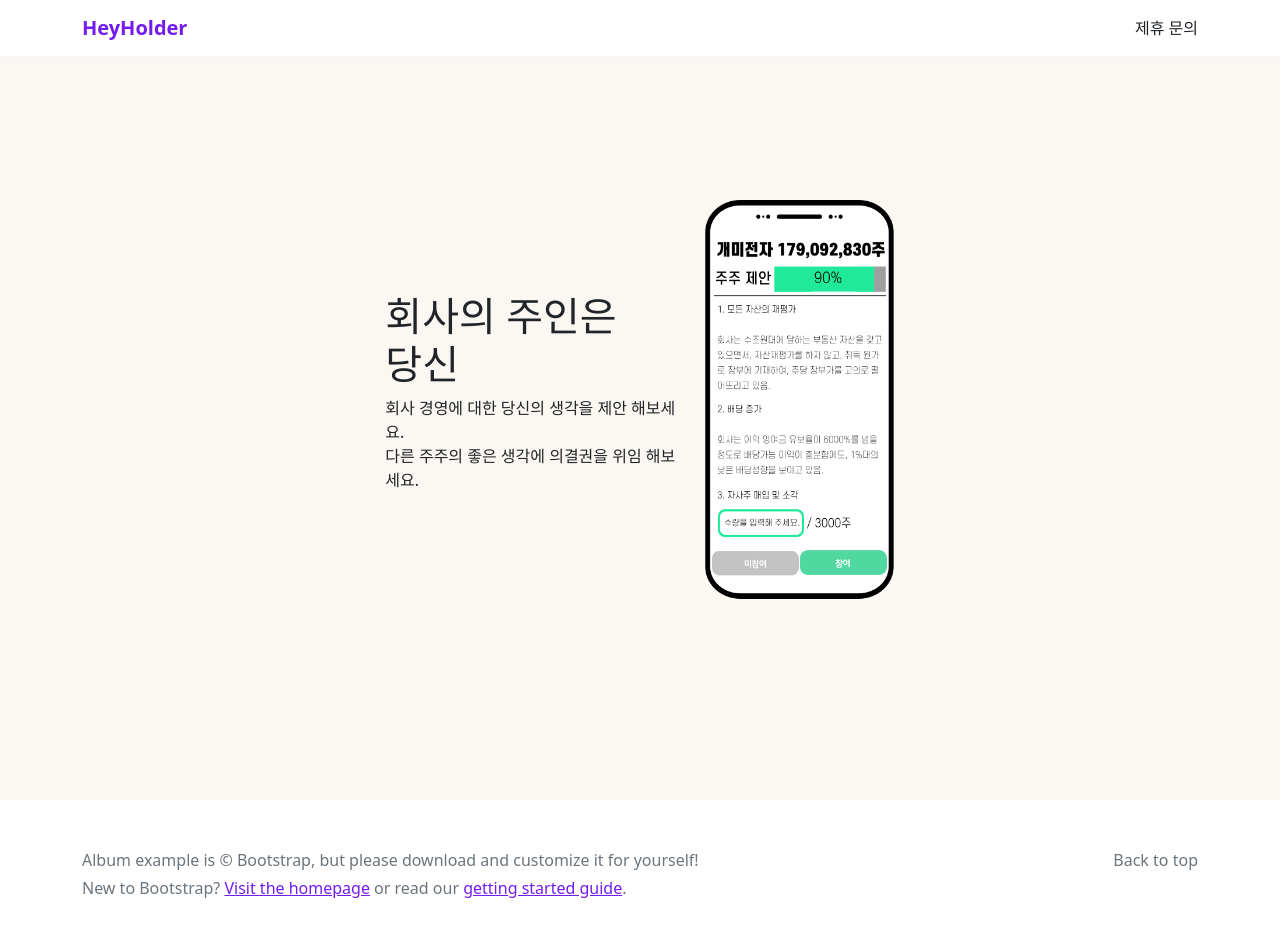
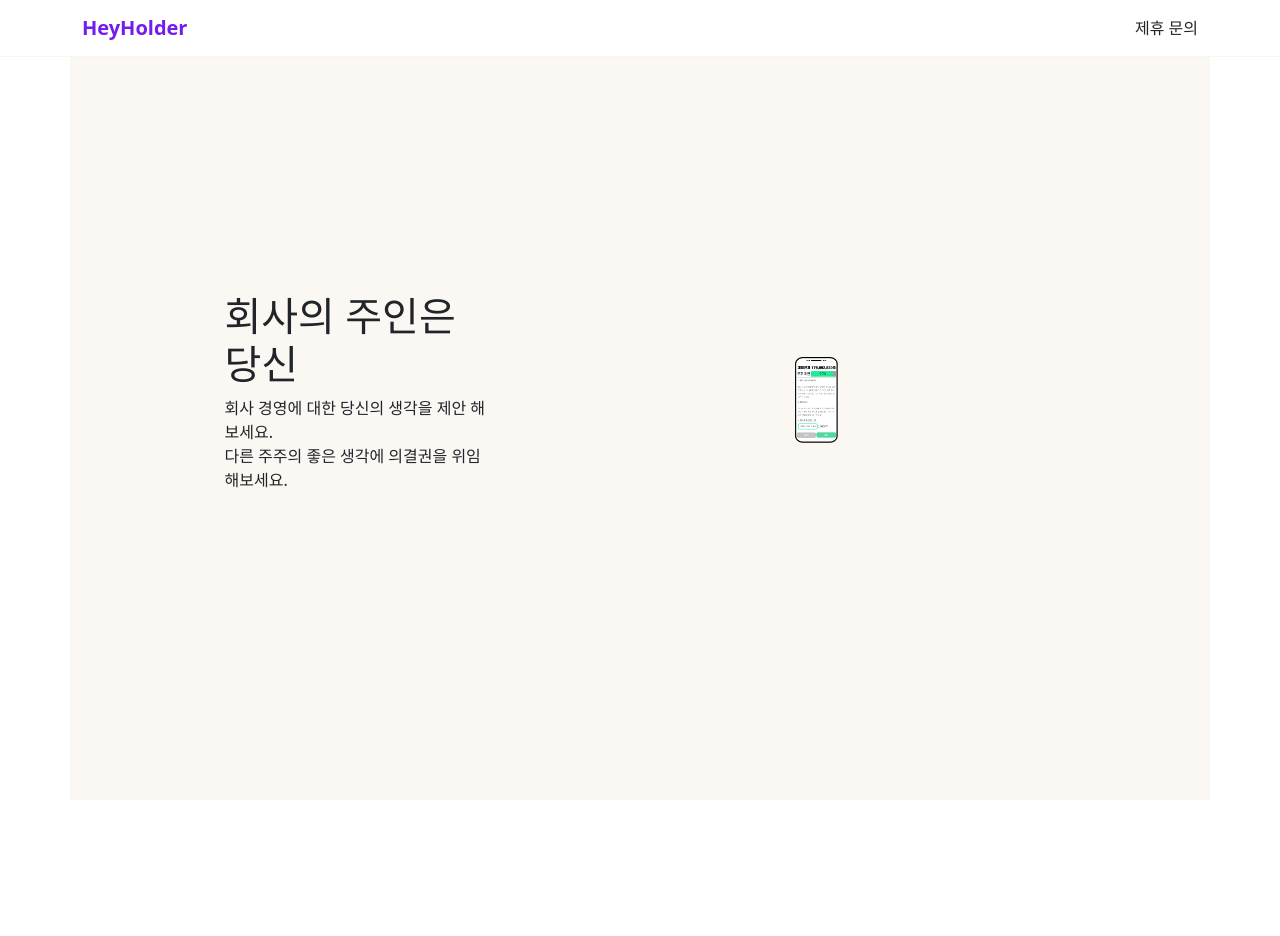
Before and after one commit to broheat/anthouse-landing, a React (Create React App) app: page / in a window 1280 px wide. Shown: the top 936 px of the page. After the commit the page ends 800 px from the top, so only its background shows below. Built offline with nearby package versions, Linux system fonts and the light colour scheme.

Commit message:
fix bootstrap

```diff
--- a/src/App.js
+++ b/src/App.js
@@ -5,9 +5,11 @@ function App() {
   return (
     <div>
       <NavbarBrand />
-      <div className="container-fluid">
-        <div className="row section justify-content-center align-items-center flex-wrap">
-          <div className="col-md-3">
+      <div className="page-header">
+        <div className="container">
+          <div className="row">
+            <div className="d-flex col-md-3 content justify-content-center align-items-center mx-auto">
+              <div>
                 <h1 className="top-title">
                   회사의 주인은
                   <br />
@@ -19,24 +21,15 @@ function App() {
                   다른 주주의 좋은 생각에 의결권을 위임 해보세요.
                 </p>
               </div>
+            </div>
+            <div className="d-flex col-md-3 content justify-content-center align-items-center mx-auto">
+              <div>
                 <img src={app01} className="col-md-2 h-50" alt="..." />
               </div>
             </div>
-
-      <footer className="text-muted py-5">
-        <div className="container">
-          <p className="float-end mb-1">Back to top</p>
-          <p className="mb-1">
-            Album example is &copy; Bootstrap, but please download and customize
-            it for yourself!
-          </p>
-          <p className="mb-0">
-            New to Bootstrap? <a href="/">Visit the homepage</a> or read our{" "}
-            <a href="../getting-started/introduction/">getting started guide</a>
-            .
-          </p>
           </div>
-      </footer>
+        </div>
+      </div>
 
       <script src="../assets/dist/js/bootstrap.bundle.min.js"></script>
     </div>
--- a/src/scss/main.scss
+++ b/src/scss/main.scss
@@ -1,4 +1,9 @@
 $primary: #741bed;
+html,
+body {
+  height: 100%;
+  font-size: 1rem;
+}
 
 #fix-bar {
   position: fixed;
@@ -14,8 +19,7 @@ $primary: #741bed;
 .row {
   background: #fbf7f2;
 }
-.section {
+.content {
   height: 100vh;
 }
-
 @import "../../node_modules/bootstrap/scss/bootstrap.scss";
```
Also changed, not shown: src/css/main.css. Lines whose indentation alone changed are shown as unchanged.
